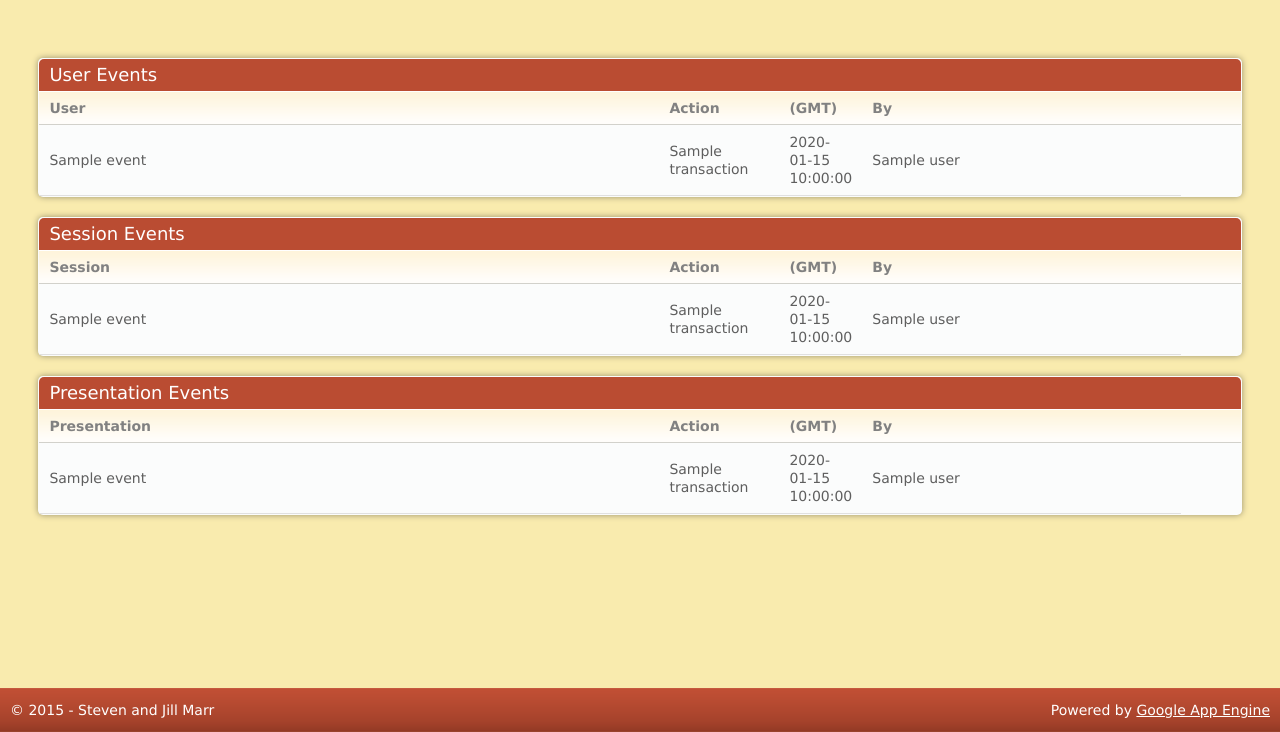
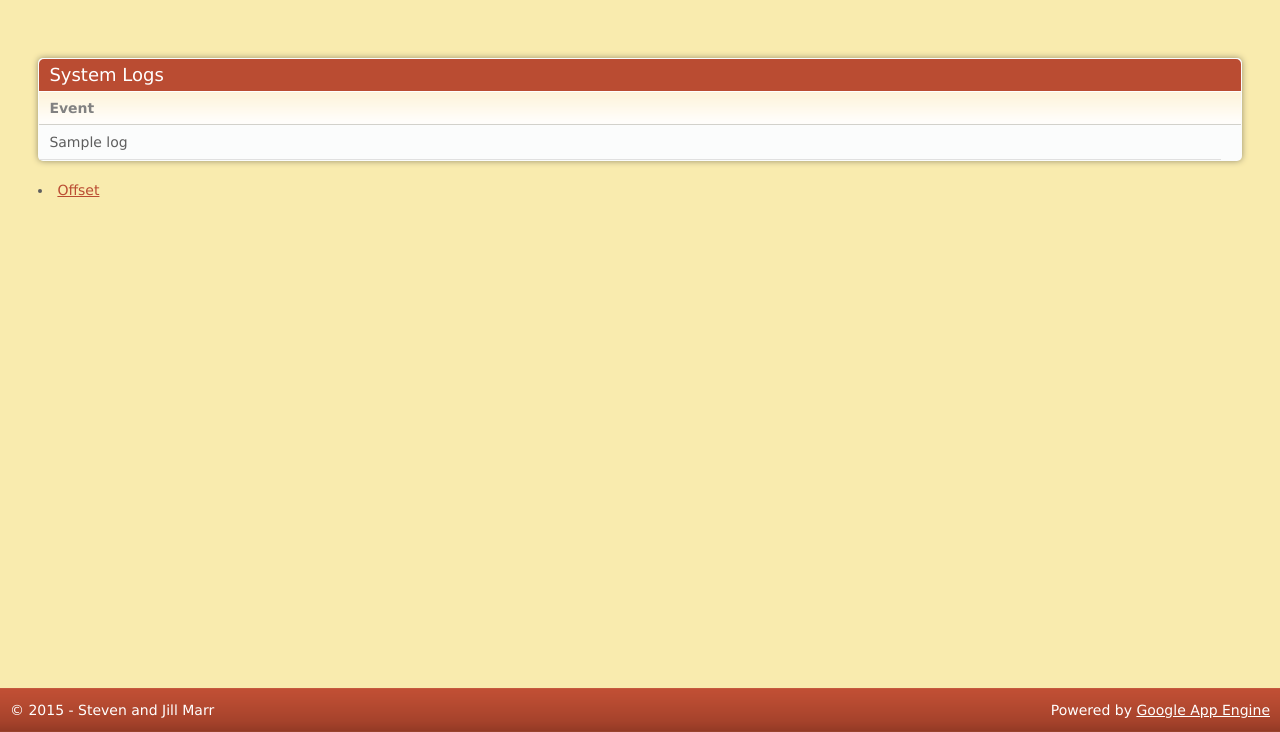
Before and after one commit to stevenmarr/presentation-manager, a Python web app: template templates/logs.html in a window 1280 px wide. Shown: the part 89-821 px from the top of the page. Run offline with Jinja, Linux system fonts and the light colour scheme; the template is opened without the code that fills it: most values are stand-ins (such as "Sample title", 1, 10 or a date in 2020); some libraries are stand-ins or nearby versions.

Commit message:
update HTML

```diff
--- a/templates/OLD-templates/presentations.py
+++ b/templates/OLD-templates/presentations.py
@@ -2,7 +2,7 @@
 import urllib
 
 from google.appengine.ext import blobstore, db
-from models import SessionData, AppEventData
+from models.dbmodels import SessionData, AppEventData
 from google.appengine.ext.webapp import blobstore_handlers
 
 import webapp2
--- a/templates/logs.html
+++ b/templates/logs.html
@@ -26,7 +26,7 @@
         <div class="box">
       <!-- Box Head -->
           <div class="box-head">
-            <h2 class="left">User Events</h2>
+            <h2 class="left">System Logs</h2>
 
           </div>
 
@@ -35,88 +35,23 @@
          <div class="log-table">
             <table width="100%" border="0" cellspacing="0" cellpadding="0" class="sortable">
               <tr>
-                <th width="600px">User</th>
-                <th width="100px">Action</th>
-                <th width ="30px" >(GMT)</th>
-                <th>By</th>
+                <th width="100%">Event</th>
+
+
                 <th></th>
               </tr>
-            {% for event in user_events %}
+            {% for log in logs %}
               <tr>
-                <td>{{event.event}}</td>
-                <td>{{event.transaction}}</td>
-                <td>{{event.time_stamp}}</td>
-                <td>{{event.user}}</td>
+                <td>{{log}}</td>
+
               </tr>
               {% endfor %}
               </table>
               </div>
                <!-- Close Table-->
             </div>
-             <!-- End Box -->
-             <!-- Box -->
-        <div class="box">
-      <!-- Box Head -->
-          <div class="box-head">
-            <h2 class="left">Session Events</h2>
+            <li><a href="{{uri_for('logs',offset=offset)}}"><span>Offset</span></a></li>
 
-          </div>
-
-          <!-- End Box Head -->
-        <!-- Table -->
-          <div class="log-table">
-            <table width="100%" border="0" cellspacing="0" cellpadding="0" class="sortable">
-              <tr>
-                <th width="600px">Session</th>
-                <th width="100px">Action</th>
-                <th width ="30px" >(GMT)</th>
-                <th>By</th>
-                <th></th>
-              </tr>
-            {% for event in session_events %}
-              <tr>
-                <td>{{event.event}}</td>
-                <td>{{event.transaction}}</td>
-                <td>{{event.time_stamp}}</td>
-                <td>{{event.user}}</td>
-              </tr>
-              {% endfor %}
-              </table>
-              </div>
-               <!-- Close Table-->
-            </div>
-             <!-- End Box -->
-             <!-- Box -->
-        <div class="box">
-      <!-- Box Head -->
-          <div class="box-head">
-            <h2 class="left">Presentation Events</h2>
-
-          </div>
-
-          <!-- End Box Head -->
-        <!-- Table -->
-             <div class="log-table">
-            <table width="100%" border="0" cellspacing="0" cellpadding="0" class="sortable">
-              <tr>
-                <th width="600px">Presentation</th>
-                <th width="100px">Action</th>
-                <th width ="30px" >(GMT)</th>
-                <th>By</th>
-                <th></th>
-              </tr>
-            {% for event in file_events %}
-              <tr>
-                <td>{{event.event}}</td>
-                <td>{{event.transaction}}</td>
-                <td>{{event.time_stamp}}</td>
-                <td>{{event.user}}</td>
-              </tr>
-              {% endfor %}
-              </table>
-              </div>
-               <!-- Close Table-->
-            </div>
              <!-- End Box -->
       </div>
     </div>
--- a/templates/main.html
+++ b/templates/main.html
@@ -2,19 +2,20 @@
 <html xmlns="http://www.w3.org/1999/xhtml">
 <head>
   <meta http-equiv="Content-type" content="text/html; charset=utf-8" />
+  <link rel="stylesheet" href="/css/style.css" type="text/css" media="all" />
   <meta name=viewport content="width=600, initial-scale=1" />
   <title>Presentation Manager</title>
   <script src="/js/jquery-1.11.2.min.js"></script>
-  <script>
-      function autoclick(id) {
-      var a = $(id)[0];
-      var evObj = document.createEvent('MouseEvents');
-      evObj.initMouseEvent('click', true, true, window);
-      a.dispatchEvent(evObj); }
+  <script src="/js/sorttable.js"></script>
+  <!--<script type="text/javascript" src="js/plupload.full.min.js"></script>-->
+  <style type="text/css">@import url(/static/css/plupload.queue.css);</style>
+  <script type="text/javascript" src="http://www.google.com/jsapi"></script>
+  <script type="text/javascript">
+    google.load("jquery", "1.4");
   </script>
-  <script src="/js/sorttable.js"></script>
-  <link rel="stylesheet" href="/css/style.css" type="text/css" media="all" />
-
+  <script type="text/javascript" src="/static/plupload/gears_init.js"></script>
+  <script type="text/javascript" src="/static/plupload/plupload.full.min.js"></script>
+  <script type="text/javascript" src="/static/plupload/jquery.plupload.queue.min.js"></script>
 
 </head>
 <body>
@@ -36,7 +37,7 @@
           {% if user.account_type == "user" or user.account_type == "admin" or user.account_type ==  "super_admin" %}
 
           &nbsp;<span>|&nbsp;</span>
-          <a href="/admin">Admin</a>
+          <a href="{{uri_for('sessions')}}">Sessions</a>
           {% else %}
           <span>|</span>
 
@@ -56,18 +57,21 @@
     <!-- Main Nav -->
     <div id="navigation">
       <ul>
-        {% if user.account_type == 'user' or user.account_type == 'admin' or user.account_type == 'super_admin' %}
-        <li><a href="/admin/manage_sessions" id="sessions"><span>Sessions</span></a></li>
+        {% if user.account_type == 'super_admin' %}
+        <li><a href="{{uri_for('sessions')}}" id="sessions"><span>Sessions</span></a></li>
+        <li><a href="{{uri_for('utilities')}}" id="utilities"><span>Utilities</span></a></li>
+        <li><a href="{{uri_for('users')}}" id="users"><span>Users</span></a></li>
+        <li><a href="{{uri_for('logs')}}" id="logs"><span>Logs</span></a></li>
+        <li><a href="{{uri_for('conference_data')}}" id="settings"><span>Module Settings</span></a></li>
+        <li><a href="{{uri_for('all_users')}}" id="admins"><span>Admins</span></a></li>
         {% endif %}
-        {% if user.account_type == 'admin' or user.account_type == 'super_admin' %}
-        <li><a href="/utilities" id="utilities"><span>Utilities</span></a></li>
-        <li><a href="/admin/manage_users" id="users"><span>Users</span></a></li>
-        <li><a href="/admin/logs" id="logs"><span>Logs</span></a></li>
+        {% if user.account_type == 'admin' %}
+        <li><a href="{{uri_for('sessions')}}" id="sessions"><span>Sessions</span></a></li>
+        <li><a href="{{uri_for('utilities')}}" id="utilities"><span>Utilities</span></a></li>
+        <li><a href="{{uri_for('users')}}" id="users"><span>Users</span></a></li>
+        <li><a href="{{uri_for('logs', offset =  'None')}}" id="logs"><span>Logs</span></a></li>
         {% endif %}
-        {% if user.account_type == 'super_admin' %}
-        <li><a href="/admin/conference_data" id="settings"><span>Module Settings</span></a></li>
-        <li><a href="/super_admin/manage_users" id="admins"><span>Admins</span></a></li>
-        {% endif %}
+
       </ul>
     </div>
     <!-- End Main Nav -->
--- a/templates/manage_admins.html
+++ b/templates/manage_admins.html
@@ -14,7 +14,7 @@
         <div class="box">
       <!-- Box Head -->
           <div class="box-head">
-            <h2 class="left">Current Admins</h2>
+            <h2 class="left">Administrators</h2>
 
           </div>
 
@@ -61,7 +61,7 @@
 
             <!-- Form -->
             <div class="form">
-              <form action="/super_admin/add_user_account" method="POST">
+              <form action="{{uri_for('create_super_admin')}}" method="POST">
                 <p>
                   <div>{{ form.firstname.label }} {{ form.firstname(class="field size1") }}</div>
                   {% if form.firstname.errors %}
```
Also changed, not shown: templates/edit_session.html (+5 -9 lines), templates/manage_sessions.html (+25 -24 lines), templates/manage_users.html (+4 -4 lines), templates/presenters.html (+41 -13 lines).
